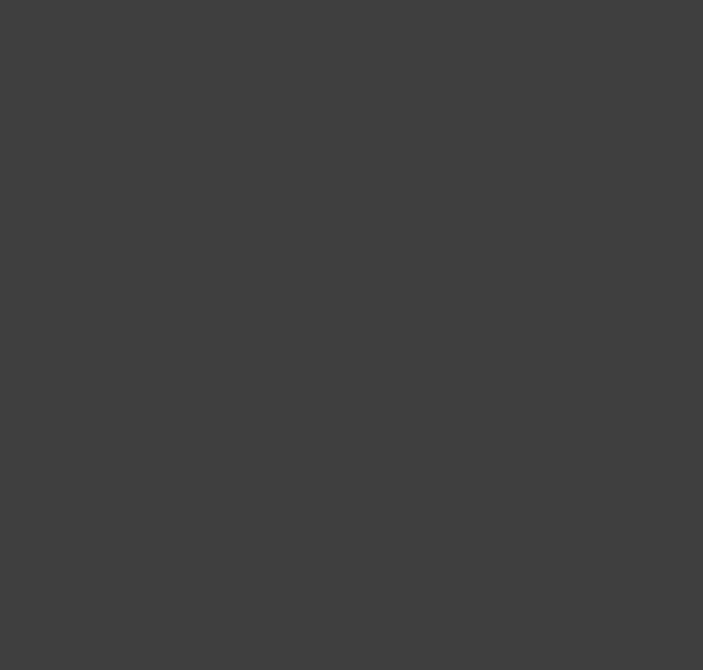
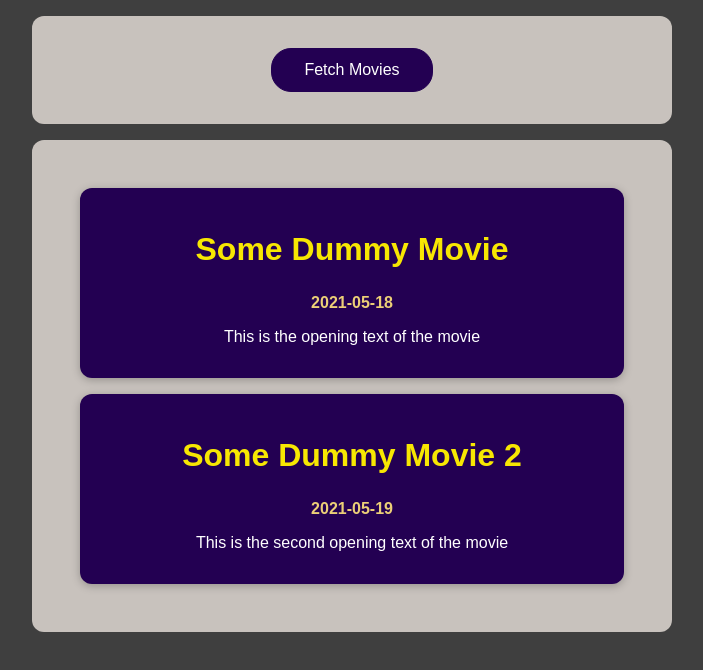
Before and after one commit to Perevechenkov/movies-app, a React (Create React App) app: page / in a window 1280 px wide. Shown: the top 670 px of the page, without its empty margins (288-991 px from the left). Built offline with nearby package versions, Linux system fonts and the light colour scheme.

Commit message:
displaying dummy movies

```diff
--- a/src/App.js
+++ b/src/App.js
@@ -1,7 +1,32 @@
 import './App.scss';
+import MoviesList from './components/MoviesList';
 
 function App() {
-  return <div className='App'></div>;
+  const dummyMovies = [
+    {
+      id: 1,
+      title: 'Some Dummy Movie',
+      openingText: 'This is the opening text of the movie',
+      releaseDate: '2021-05-18',
+    },
+    {
+      id: 2,
+      title: 'Some Dummy Movie 2',
+      openingText: 'This is the second opening text of the movie',
+      releaseDate: '2021-05-19',
+    },
+  ];
+
+  return (
+    <>
+      <section>
+        <button>Fetch Movies</button>
+      </section>
+      <section>
+        <MoviesList movies={dummyMovies} />
+      </section>
+    </>
+  );
 }
 
 export default App;
--- a/src/App.scss
+++ b/src/App.scss
@@ -0,0 +1,31 @@
+@use "./abstracts/variables" as *;
+
+section {
+     width: 90%;
+     max-width: 40rem;
+     margin: 1rem auto;
+     padding: 2rem;
+
+     border-radius: 12px;
+
+     background-color: $bg-primary-light;
+     text-align: center;
+
+     button {
+          padding: 0.75rem 2rem;
+
+          border: 1px solid $bg-primary-blue;
+          border-radius: 20px;
+
+          background-color: $bg-primary-blue;
+          color: $text-color;
+          font: inherit;
+          cursor: pointer;
+
+          &:hover,
+          &:active {
+               border-color: $bg-primary-blue-hover;
+               background-color: $bg-primary-blue-hover;
+          }
+     }
+}
--- a/src/abstracts/_variables.scss
+++ b/src/abstracts/_variables.scss
@@ -1,7 +1,7 @@
 $bg-primary-dark: #3f3f3f;
 $bg-primary-light: #c8c2bd;
-$bg-primary-violet: #4f005f;
-$bg-primary-violet-hover: #741188;
+$bg-primary-blue: #230052;
+$bg-primary-blue-hover: #460897;
 
 $border-dark-opace: rgba(0, 0, 0, 0.25);
 $border-dark: rgba(0, 0, 0, 0.65);
@@ -9,3 +9,5 @@ $border-light-opace: rgba(255, 253, 253, 0.35);
 $border-light: rgba(255, 253, 253, 0.75);
 
 $text-color: white;
+$text-color-yellow: #f7e702;
+$text-color-cheezy: #eccf77;
--- /dev/null
+++ b/src/components/Movie.js
@@ -0,0 +1,11 @@
+import classes from './Movie.module.scss';
+
+export default function Movie(props) {
+  return (
+    <li className={classes.movie}>
+      <h2>{props.title}</h2>
+      <h3>{props.releaseDate}</h3>
+      <p>{props.openingText}</p>
+    </li>
+  );
+}
--- /dev/null
+++ b/src/components/Movie.module.scss
@@ -0,0 +1,24 @@
+@use "../abstracts/variables" as *;
+
+.movie {
+     padding: 1rem;
+     margin: 1rem;
+
+     border-radius: 12px;
+     box-shadow: 0 2px 8px $border-dark-opace;
+
+     background-color: $bg-primary-blue;
+     color: $text-color;
+
+     h2 {
+          color: $text-color-yellow;
+          font-size: 2rem;
+     }
+
+     h3 {
+          margin: 0;
+
+          color: $text-color-cheezy;
+          font-size: 1rem;
+     }
+}
--- /dev/null
+++ b/src/components/MoviesList.js
@@ -0,0 +1,19 @@
+import Movie from './Movie';
+import classes from './MoviesList.module.scss';
+
+export default function MoviesList(props) {
+  return (
+    <ul className={classes['movies-list']}>
+      {props.movies.map(movie => {
+        return (
+          <Movie
+            key={movie.id}
+            title={movie.title}
+            openingText={movie.openingText}
+            releaseDate={movie.releaseDate}
+          />
+        );
+      })}
+    </ul>
+  );
+}
--- /dev/null
+++ b/src/components/MoviesList.module.scss
@@ -0,0 +1,6 @@
+.movies-list {
+     margin: 0;
+     padding: 0;
+
+     list-style: none;
+}
```
